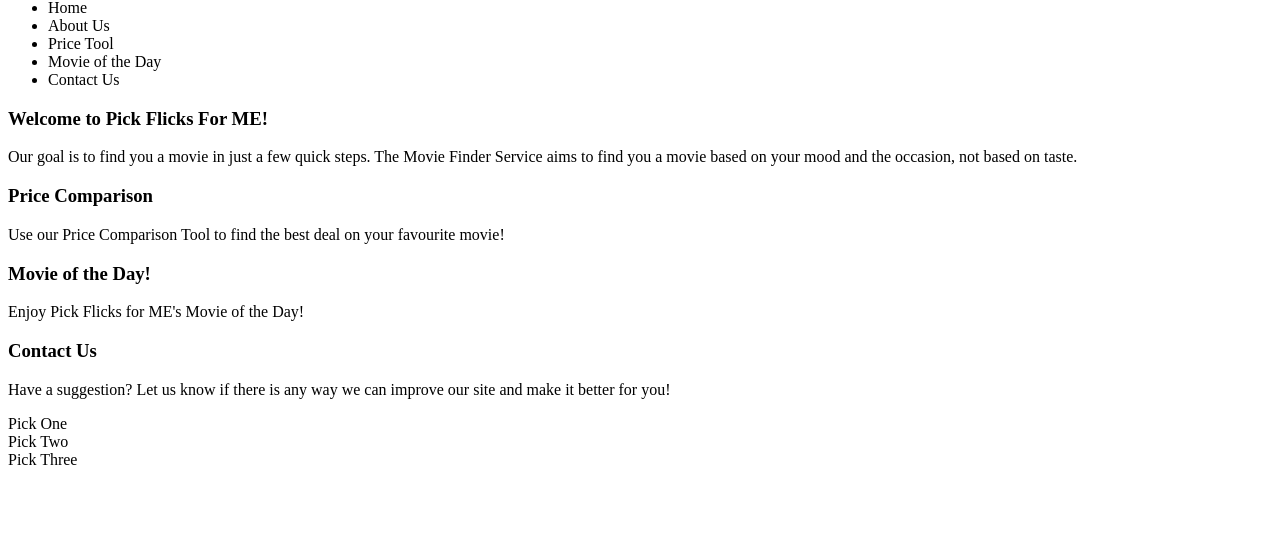
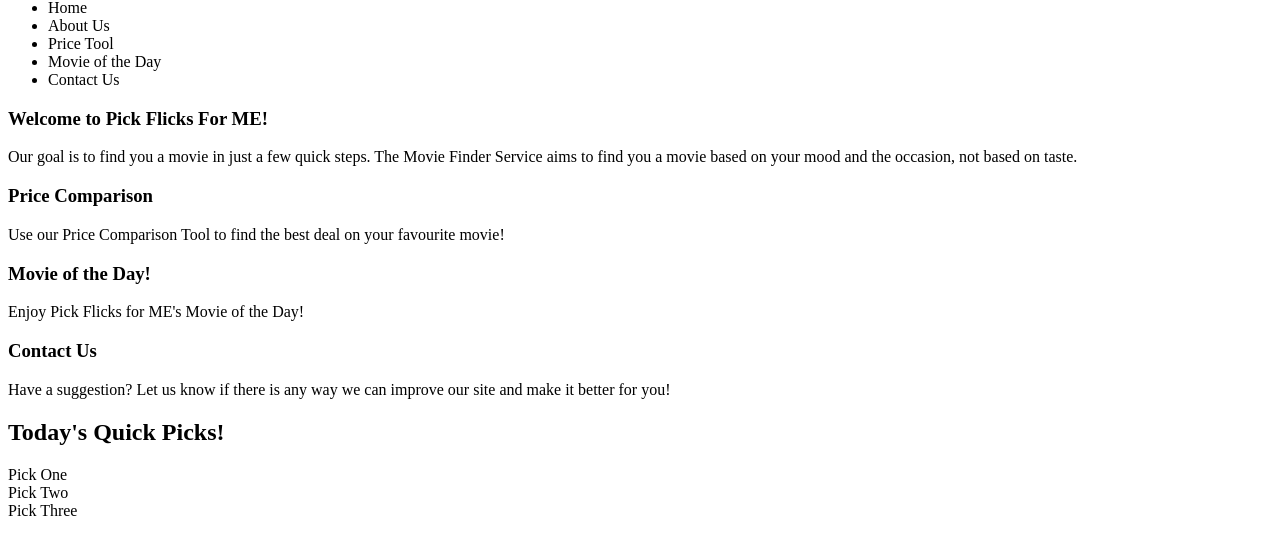
Before and after one commit to pygmydevemd/Pick-Flicks-For-Me, a plain HTML site: page index.html in a window 1280 px wide. Shown: the part 139-694 px from the top of the page. Drawn offline with Linux system fonts and the light colour scheme.

Commit message:
Added header

```diff
--- a/index.html
+++ b/index.html
@@ -44,6 +44,7 @@
     </div>
 </div>
 <div class="quick-picks">
+    <h2>Today's Quick Picks!</h2>
     <div id="pick-one">Pick One</div>
     <div id="pick-two">Pick Two</div>
     <div id="pick-three">Pick Three</div>
```
